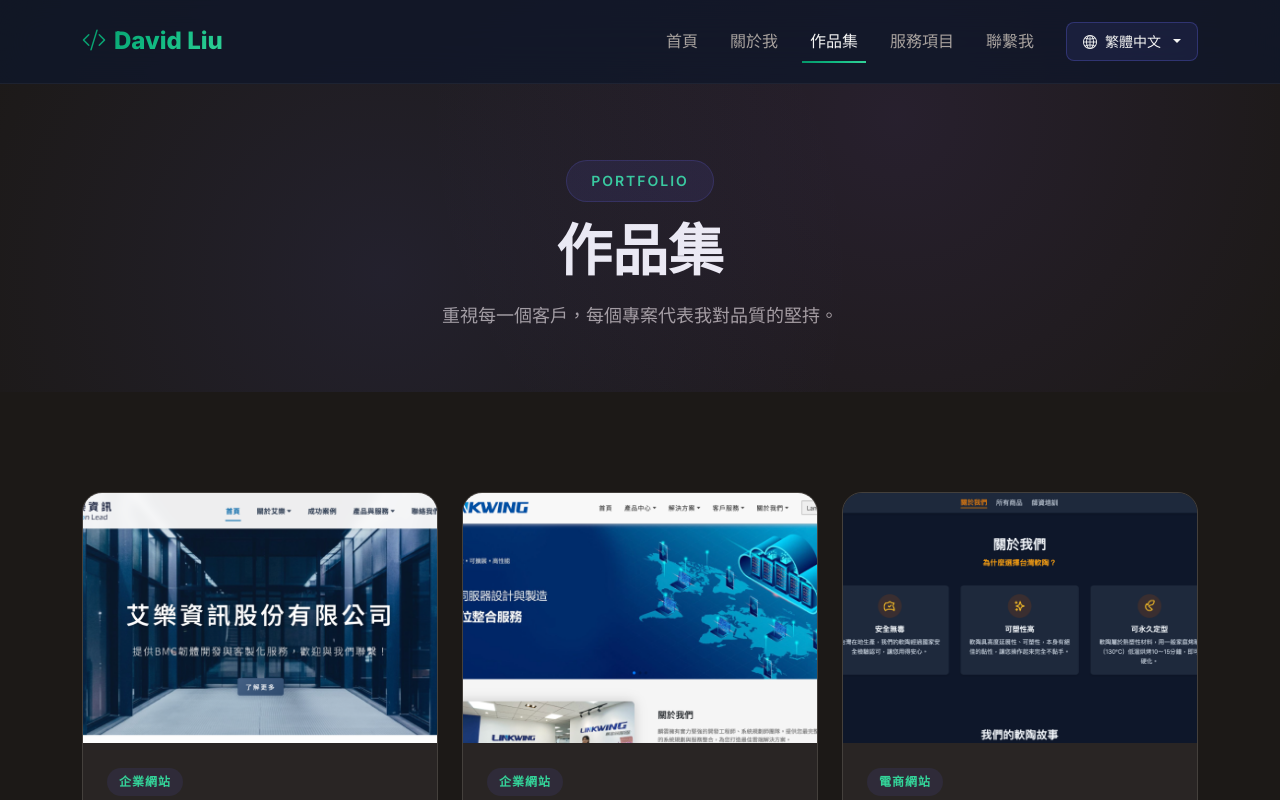
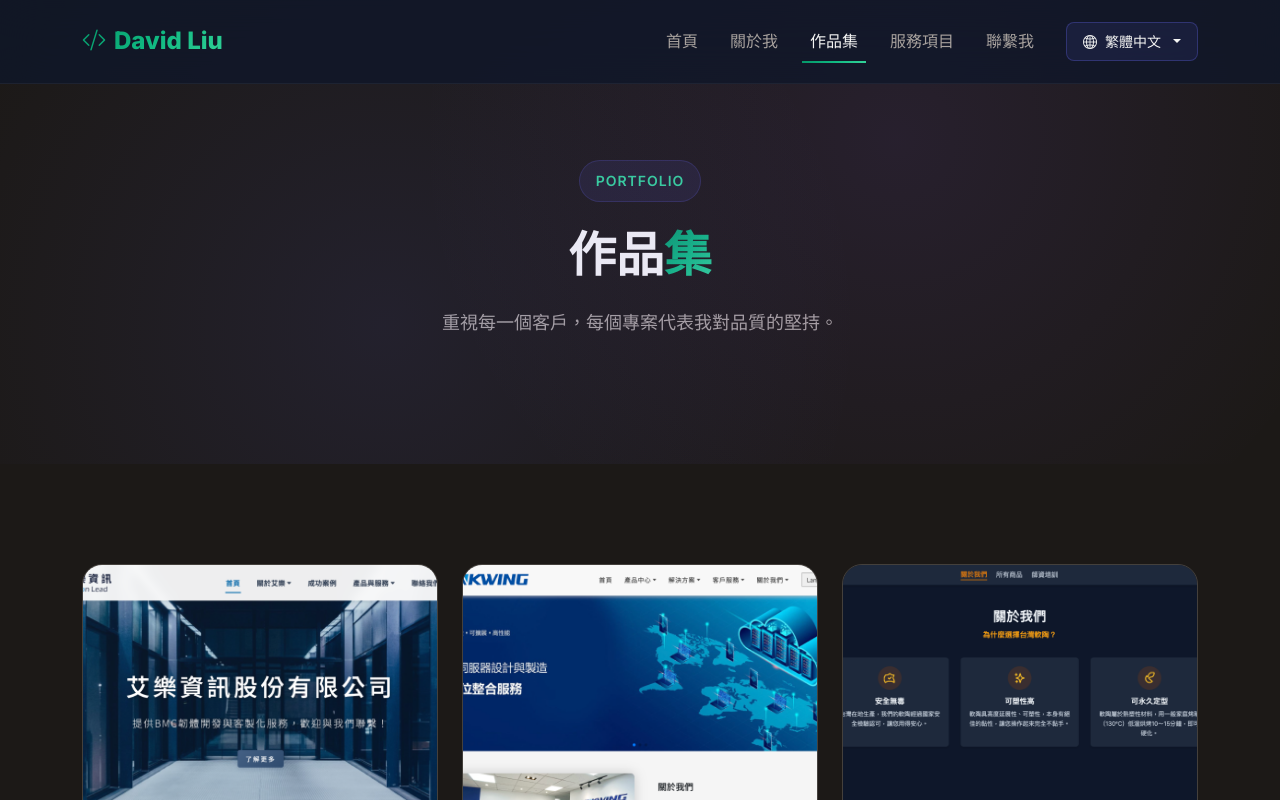
Before and after one commit to t7141123/Profile, a Vue app: page /portfolio in a window 1280 px wide. Shown: the top 800 px of the page. Built offline with nearby package versions, Linux system fonts and the light colour scheme.

Commit message:
feat: Initialize internationalized portfolio website with base structure, common components, and content for home and portfolio sections.

```diff
--- /dev/null
+++ b/src/components/common/SectionHeader.vue
@@ -0,0 +1,66 @@
+<template>
+  <div class="section-header">
+    <span v-if="badge" class="section-badge">{{ badge }}</span>
+    <h2 class="section-title">
+      {{ title }}<span v-if="highlight" class="highlight">{{ highlight }}</span>
+    </h2>
+    <p v-if="description" class="section-description">
+      {{ description }}
+    </p>
+  </div>
+</template>
+
+<script setup>
+defineProps({
+  badge: {
+    type: String,
+    default: "",
+  },
+  title: {
+    type: String,
+    required: true,
+  },
+  highlight: {
+    type: String,
+    default: "",
+  },
+  description: {
+    type: String,
+    default: "",
+  },
+});
+</script>
+
+<style scoped>
+/* These styles were originally scattered across pages, now centralized here */
+.section-header {
+  text-align: center;
+  max-width: 800px;
+  margin: 0 auto 4rem;
+}
+
+.section-badge {
+  display: inline-block;
+  padding: 0.5rem 1rem;
+  background: rgba(99, 102, 241, 0.1);
+  color: var(--primary-light);
+  border-radius: 50px;
+  font-size: 0.875rem;
+  font-weight: 600;
+  margin-bottom: 1.5rem;
+  letter-spacing: 1px;
+  text-transform: uppercase;
+}
+
+.section-title {
+  font-size: clamp(2rem, 4vw, 3rem);
+  font-weight: 800;
+  margin-bottom: 1.5rem;
+}
+
+.section-description {
+  color: var(--text-secondary);
+  font-size: 1.125rem;
+  line-height: 1.8;
+}
+</style>
--- /dev/null
+++ b/src/composables/useProjects.js
@@ -0,0 +1,71 @@
+import { computed } from "vue";
+import { useI18n } from "vue-i18n";
+
+export function useProjects() {
+  const { t } = useI18n();
+
+  const projects = computed(() => [
+    {
+      id: 1,
+      key: "actionLead",
+      image: new URL("@/assets/images/action-lead.png", import.meta.url).href,
+      url: "https://www.action-lead.com",
+      technologies: ["Vue.js", "Bootstrap", "PHP", "MySQL"],
+      categoryKey: "corporate", // Used for i18n key lookup
+    },
+    {
+      id: 2,
+      key: "linkwing",
+      image: new URL("@/assets/images/linkwing.png", import.meta.url).href,
+      url: "https://www.linkwing.com/",
+      technologies: ["Vue.js", "Vite", "Bootstrap", "Node.js", "PHP"],
+      categoryKey: "corporate",
+    },
+    {
+      id: 3,
+      key: "clay",
+      image: new URL("@/assets/images/clay.png", import.meta.url).href,
+      url: "https://www.clay.com.tw/",
+      technologies: ["Vue.js", "Bootstrap", "PHP", "MySQL"],
+      categoryKey: "ecommerce",
+    },
+    {
+      id: 4,
+      key: "nhm",
+      image: new URL("@/assets/images/nothing-hidden.png", import.meta.url).href,
+      url: "https://www.nothinghidden.com.tw/",
+      technologies: ["WordPress", "PHP", "MySQL", "RWD"],
+      categoryKey: "npo",
+    },
+  ]);
+
+  /**
+   * Get the featured projects list for the Home page
+   */
+  const getFeaturedProjects = () => {
+    return projects.value.map((p) => ({
+      ...p,
+      title: t(`home.projects.${p.key}`),
+      category: t(`home.projects.${p.categoryKey}`),
+      description: t(`home.projects.${p.key}Desc`),
+    }));
+  };
+
+  /**
+   * Get the full projects list for the Portfolio page
+   */
+  const getAllProjects = () => {
+    return projects.value.map((p) => ({
+      ...p,
+      title: t(`portfolio.projects.${p.key}`), // Use translation under portfolio (potentially more detailed)
+      category: t(`portfolio.projects.${p.categoryKey}`),
+      description: t(`portfolio.projects.${p.key}Desc`),
+    }));
+  };
+
+  return {
+    projects,
+    getFeaturedProjects,
+    getAllProjects,
+  };
+}
--- a/src/i18n.js
+++ b/src/i18n.js
@@ -3,7 +3,7 @@ import zhTW from './locales/zh-TW.json'
 import zhCN from './locales/zh-CN.json'
 import en from './locales/en.json'
 
-// 從 localStorage 取得儲存的語言設定，預設為繁體中文
+// Get stored locale from localStorage, default to Traditional Chinese
 const savedLocale = localStorage.getItem('locale') || 'zh-TW'
 
 const i18n = createI18n({
--- a/src/locales/en.json
+++ b/src/locales/en.json
@@ -209,7 +209,7 @@
     "badge": "Contact",
     "title": "Contact",
     "titleHighlight": " Me",
-    "pageDescription": "Have any questions or project requirements? Feel free to contact me, let's create something great together",
+    "pageDescription": "Have any questions or project requirements? Feel free to contact me!",
     "infoTitle": "Contact Information",
     "infoDescription": "I value every aspect of the project and your ideas. through clear and rational communication, I help you clarify requirements and find the best solution. Feel free to add me on Line to discuss your project.",
     "lineLabel": "Line Official Account (Recommended)",
--- a/src/locales/zh-CN.json
+++ b/src/locales/zh-CN.json
@@ -209,7 +209,7 @@
     "badge": "Contact",
     "title": "联系",
     "titleHighlight": "我",
-    "pageDescription": "有任何问题或项目需求？欢迎与我联系，让我们一起创造精彩",
+    "pageDescription": "有任何问题或项目需求，欢迎与我联系！",
     "infoTitle": "联系资讯",
     "infoDescription": "我重视项目的每一个环节与您的想法。透过清晰、理性的沟通，协助您厘清需求并找出最佳解决方案。欢迎直接加入我的 Line，让我们开始讨论您的项目。",
     "lineLabel": "Line 官方帐号 (推荐)",
--- a/src/locales/zh-TW.json
+++ b/src/locales/zh-TW.json
@@ -209,7 +209,7 @@
     "badge": "Contact",
     "title": "聯繫",
     "titleHighlight": "我",
-    "pageDescription": "有任何問題或專案需求？歡迎與我聯繫，讓我們一起創造精彩",
+    "pageDescription": "有任何問題或專案需求，歡迎與我聯繫！",
     "infoTitle": "聯繫資訊",
     "infoDescription": "我重視專案的每一個環節與您的想法。透過清晰、理性的溝通，協助您釐清需求並找出最佳解決方案。歡迎直接加入我的 Line，讓我們開始討論您的專案。",
     "lineLabel": "Line 官方帳號 (推薦)",
--- a/src/views/Home.vue
+++ b/src/views/Home.vue
@@ -74,18 +74,12 @@
     <!-- Services Preview Section -->
     <section class="section">
       <div class="container">
-        <div class="section-header">
-          <span class="section-badge">{{ $t("home.servicesBadge") }}</span>
-          <h2 class="section-title">
-            {{ $t("home.servicesTitle")
-            }}<span class="highlight">{{
-              $t("home.servicesTitleHighlight")
-            }}</span>
-          </h2>
-          <p class="section-description">
-            {{ $t("home.servicesDescription") }}
-          </p>
-        </div>
+        <SectionHeader
+          :badge="$t('home.servicesBadge')"
+          :title="$t('home.servicesTitle')"
+          :highlight="$t('home.servicesTitleHighlight')"
+          :description="$t('home.servicesDescription')"
+        />
 
         <div class="row g-4">
           <div
@@ -111,15 +105,11 @@
     <!-- Featured Projects Section -->
     <section class="section" style="background: rgba(30, 41, 59, 0.3)">
       <div class="container">
-        <div class="section-header">
-          <span class="section-badge">{{ $t("home.featuredBadge") }}</span>
-          <h2 class="section-title">
-            {{ $t("home.featuredTitle")
-            }}<span class="highlight">{{
-              $t("home.featuredTitleHighlight")
-            }}</span>
-          </h2>
-        </div>
+        <SectionHeader
+          :badge="$t('home.featuredBadge')"
+          :title="$t('home.featuredTitle')"
+          :highlight="$t('home.featuredTitleHighlight')"
+        />
 
         <div class="row g-4">
           <div
@@ -186,8 +176,11 @@
 <script setup>
 import { computed } from "vue";
 import { useI18n } from "vue-i18n";
+import SectionHeader from "@/components/common/SectionHeader.vue";
+import { useProjects } from "@/composables/useProjects";
 
 const { t } = useI18n();
+const { getFeaturedProjects } = useProjects();
 
 const services = computed(() => [
   {
@@ -220,44 +213,11 @@ const services = computed(() => [
   },
 ]);
 
-const featuredProjects = computed(() => [
-  {
-    id: 1,
-    title: t("home.projects.actionLead"),
-    category: t("home.projects.corporate"),
-    description: t("home.projects.actionLeadDesc"),
-    image: new URL("@/assets/images/action-lead.png", import.meta.url).href,
-    url: "https://www.action-lead.com",
-  },
-  {
-    id: 2,
-    title: t("home.projects.linkwing"),
-    category: t("home.projects.corporate"),
-    description: t("home.projects.linkwingDesc"),
-    image: new URL("@/assets/images/linkwing.png", import.meta.url).href,
-    url: "https://www.linkwing.com/",
-  },
-  {
-    id: 3,
-    title: t("home.projects.clay"),
-    category: t("home.projects.ecommerce"),
-    description: t("home.projects.clayDesc"),
-    image: new URL("@/assets/images/clay.png", import.meta.url).href,
-    url: "https://www.clay.com.tw/",
-  },
-  {
-    id: 4,
-    title: t("home.projects.nhm"),
-    category: t("home.projects.npo"),
-    description: t("home.projects.nhmDesc"),
-    image: new URL("@/assets/images/nothing-hidden.png", import.meta.url).href,
-    url: "https://www.nothinghidden.com.tw/",
-  },
-]);
+const featuredProjects = computed(() => getFeaturedProjects());
 </script>
 
 <style scoped>
-/* Code Preview 樣式 */
+/* Code Preview Styles */
 .code-preview {
   background: rgba(30, 41, 59, 0.9);
   border-radius: 16px;
@@ -326,7 +286,7 @@ const featuredProjects = computed(() => [
   color: #98c379;
 }
 
-/* CTA 區塊 */
+/* CTA Section */
 .cta-section {
   background: var(--gradient-hero);
   position: relative;
--- a/src/views/Portfolio.vue
+++ b/src/views/Portfolio.vue
@@ -5,16 +5,12 @@
       <div class="container">
         <div class="row align-items-center">
           <div class="col-12 text-center">
-            <span class="section-badge">{{ $t("portfolio.badge") }}</span>
-            <h1 class="page-title">
-              {{ $t("portfolio.title")
-              }}<span class="highlight">{{
-                $t("portfolio.titleHighlight")
-              }}</span>
-            </h1>
-            <p class="page-description">
-              {{ $t("portfolio.pageDescription") }}
-            </p>
+            <SectionHeader
+              :badge="$t('portfolio.badge')"
+              :title="$t('portfolio.title')"
+              :highlight="$t('portfolio.titleHighlight')"
+              :description="$t('portfolio.pageDescription')"
+            />
           </div>
         </div>
       </div>
@@ -90,48 +86,12 @@
 
 <script setup>
 import { computed } from "vue";
-import { useI18n } from "vue-i18n";
+import SectionHeader from "@/components/common/SectionHeader.vue";
+import { useProjects } from "@/composables/useProjects";
 
-const { t } = useI18n();
+const { getAllProjects } = useProjects();
 
-const projects = computed(() => [
-  {
-    id: 1,
-    title: t("portfolio.projects.actionLead"),
-    category: t("portfolio.projects.corporate"),
-    description: t("portfolio.projects.actionLeadDesc"),
-    image: new URL("@/assets/images/action-lead.png", import.meta.url).href,
-    url: "https://www.action-lead.com",
-    technologies: ["Vue.js", "Bootstrap", "PHP", "MySQL"],
-  },
-  {
-    id: 2,
-    title: t("portfolio.projects.linkwing"),
-    category: t("portfolio.projects.corporate"),
-    description: t("portfolio.projects.linkwingDesc"),
-    image: new URL("@/assets/images/linkwing.png", import.meta.url).href,
-    url: "https://www.linkwing.com/",
-    technologies: ["Vue.js", "Vite", "Bootstrap", "Node.js", "PHP"],
-  },
-  {
-    id: 3,
-    title: t("portfolio.projects.clay"),
-    category: t("portfolio.projects.ecommerce"),
-    description: t("portfolio.projects.clayDesc"),
-    image: new URL("@/assets/images/clay.png", import.meta.url).href,
-    url: "https://www.clay.com.tw/",
-    technologies: ["Vue.js", "Bootstrap", "PHP", "MySQL"],
-  },
-  {
-    id: 4,
-    title: t("portfolio.projects.nhm"),
-    category: t("portfolio.projects.npo"),
-    description: t("portfolio.projects.nhmDesc"),
-    image: new URL("@/assets/images/nothing-hidden.png", import.meta.url).href,
-    url: "https://www.nothinghidden.com.tw/",
-    technologies: ["WordPress", "PHP", "MySQL", "RWD"],
-  },
-]);
+const projects = computed(() => getAllProjects());
 </script>
 
 <style scoped>
```
Also changed, not shown: src/assets/css/main.css (+24 -24 lines).
